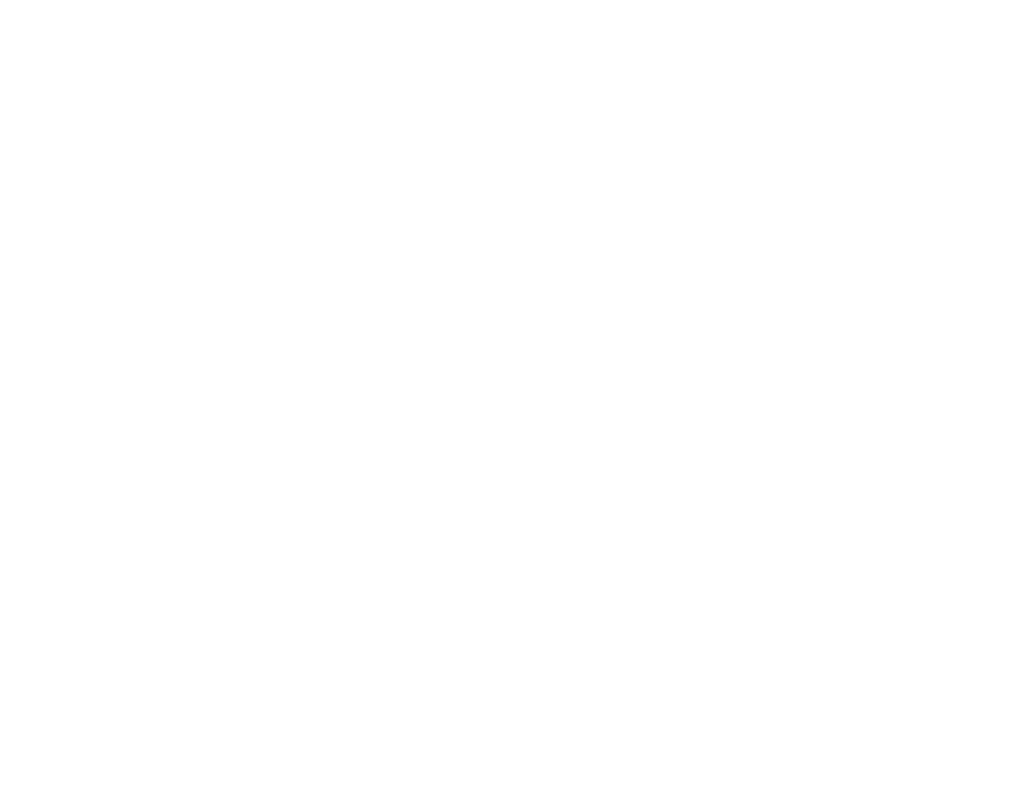
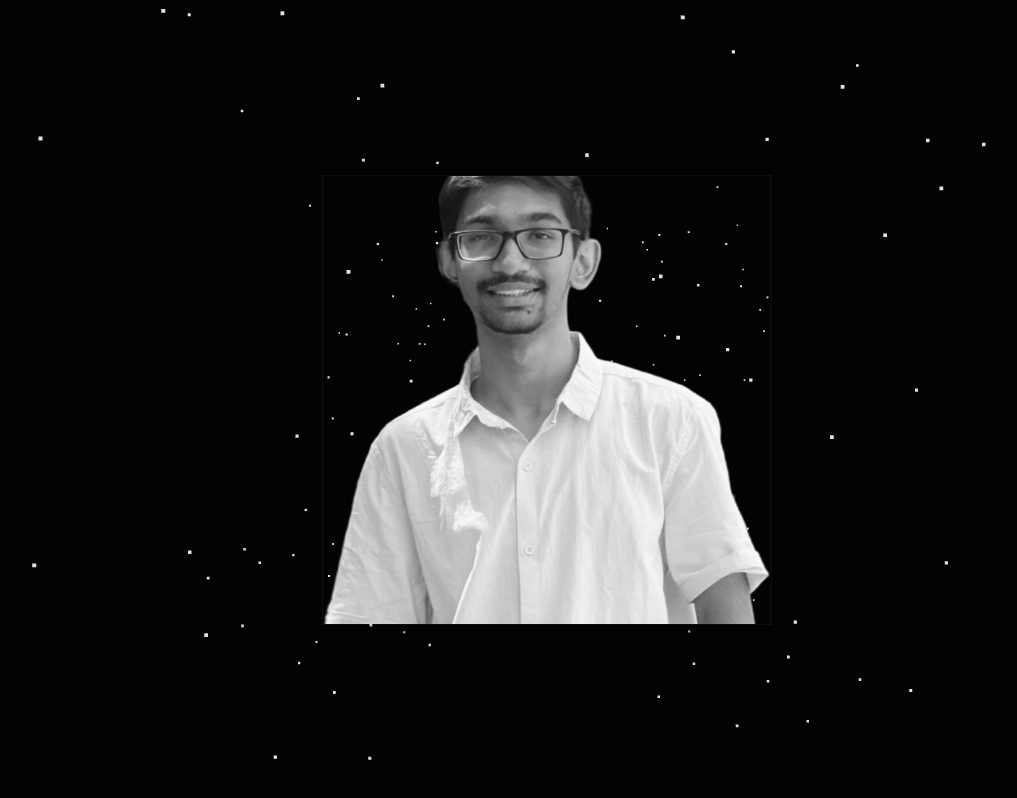
Before and after one commit to shlok377/portfolio, a React (Vite) app: page / in a window 1280 px wide. Shown: the whole page, without its empty margins (93-1110 px from the left). Built offline with nearby package versions, Linux system fonts and the light colour scheme.

Commit message:
Background + Img

```diff
--- a/package.json
+++ b/package.json
@@ -14,11 +14,14 @@
   },
   "dependencies": {
     "@react-spring/web": "^10.1.0",
+    "@react-three/drei": "^10.7.7",
+    "@react-three/fiber": "^9.6.1",
     "framer-motion": "^12.40.0",
     "gh-pages": "^6.3.0",
     "lucide-react": "^1.17.0",
     "react": "^19.2.6",
-    "react-dom": "^19.2.6"
+    "react-dom": "^19.2.6",
+    "three": "^0.184.0"
   },
   "devDependencies": {
     "@eslint/js": "^10.0.1",
--- a/src/App.jsx
+++ b/src/App.jsx
@@ -1,9 +1,44 @@
 import React from 'react';
+import { motion } from 'framer-motion';
+import Particles from './components/ReactBits/Particles';
+import { THEME_CONFIG } from './config';
 
 function App() {
+  const { colors, particles } = THEME_CONFIG;
+
   return (
-    <div className="min-h-screen bg-white text-black">
-      {/* Starting from a plain white page */}
+    <div className={`min-h-screen text-white relative overflow-hidden`} style={{ backgroundColor: colors.background }}>
+      {/* Background Particles */}
+      <div className="absolute inset-0 z-0">
+        <Particles
+          particleColors={colors.particles}
+          particleCount={particles.count}
+          particleSpread={particles.spread}
+          speed={particles.speed}
+          particleBaseSize={particles.baseSize}
+          moveParticlesOnHover
+          alphaParticles={false}
+          disableRotation={false}
+          pixelRatio={particles.pixelRatio}
+        />
+      </div>
+
+      {/* Hero Content */}
+      <main className="relative z-10 min-h-screen flex items-center justify-center px-6">
+        <motion.div
+          initial={{ opacity: 0, y: 20 }}
+          animate={{ opacity: 1, y: 0 }}
+          transition={{ duration: 1, ease: "easeOut" }}
+          className="relative group"
+        >
+          <div className="absolute -inset-1 bg-gradient-to-r from-white/10 to-transparent blur-xl opacity-0 group-hover:opacity-100 transition-opacity duration-700" />
+          <img
+            src="img/me_transparent.png"
+            alt="Shlok Dalsania"
+            className="w-64 h-64 md:w-[450px] md:h-[450px] object-cover relative z-10 grayscale border border-white/5 shadow-2xl transition-all duration-700 group-hover:grayscale-0 group-hover:scale-[1.02]"
+          />
+        </motion.div>
+      </main>
     </div>
   );
 }
--- /dev/null
+++ b/src/components/ReactBits/Particles.jsx
@@ -0,0 +1,112 @@
+import { useRef, useMemo } from 'react';
+import { Canvas, useFrame, useThree } from '@react-three/fiber';
+import * as THREE from 'three';
+
+const ParticleSystem = ({
+  particleCount = 200,
+  particleSpread = 10,
+  speed = 0.1,
+  particleColors = ['#ffffff'],
+  moveParticlesOnHover = false,
+  particleHoverFactor = 1,
+  alphaParticles = false,
+  particleBaseSize = 100,
+  sizeRandomness = 1,
+  disableRotation = false,
+}) => {
+  const points = useRef();
+  const { viewport, mouse } = useThree();
+
+  const particles = useMemo(() => {
+    const temp = [];
+    for (let i = 0; i < particleCount; i++) {
+      const t = Math.random() * 100;
+      const factor = 20 + Math.random() * 100;
+      const speedValue = 0.01 + Math.random() / 200;
+      const xFactor = -particleSpread + Math.random() * (particleSpread * 2);
+      const yFactor = -particleSpread + Math.random() * (particleSpread * 2);
+      const zFactor = -particleSpread + Math.random() * (particleSpread * 2);
+      const color = particleColors[Math.floor(Math.random() * particleColors.length)];
+
+      temp.push({ t, factor, speed: speedValue, xFactor, yFactor, zFactor, color });
+    }
+    return temp;
+  }, [particleCount, particleSpread, particleColors]);
+
+  const dummy = useMemo(() => new THREE.Object3D(), []);
+
+  useFrame((state) => {
+    if (!disableRotation && points.current) {
+      points.current.rotation.x = THREE.MathUtils.lerp(points.current.rotation.x, state.mouse.y * 0.2, 0.05);
+      points.current.rotation.y = THREE.MathUtils.lerp(points.current.rotation.y, state.mouse.x * 0.2, 0.05);
+    }
+
+    // Since we're using a points system, we don't need to update individual matrices
+    // unless we were using InstancedMesh. For Points, we'd typically update the position buffer.
+    // However, for a simple particle system, we can just let it be or update the geometry.
+  });
+
+  const [positions, colors, sizes] = useMemo(() => {
+    const pos = new Float32Array(particleCount * 3);
+    const col = new Float32Array(particleCount * 3);
+    const siz = new Float32Array(particleCount);
+    for (let i = 0; i < particleCount; i++) {
+      const i3 = i * 3;
+      const p = particles[i];
+      pos[i3] = p.xFactor;
+      pos[i3 + 1] = p.yFactor;
+      pos[i3 + 2] = p.zFactor;
+
+      const c = new THREE.Color(p.color);
+      col[i3] = c.r;
+      col[i3 + 1] = c.g;
+      col[i3 + 2] = c.b;
+
+      siz[i] = (particleBaseSize / 10) * (1 + Math.random() * sizeRandomness);
+    }
+    return [pos, col, siz];
+  }, [particles, particleCount, particleBaseSize, sizeRandomness]);
+
+  return (
+    <points ref={points}>
+      <bufferGeometry>
+        <bufferAttribute
+          attach="attributes-position"
+          count={positions.length / 3}
+          array={positions}
+          itemSize={3}
+        />
+        <bufferAttribute
+          attach="attributes-color"
+          count={colors.length / 3}
+          array={colors}
+          itemSize={3}
+        />
+      </bufferGeometry>
+      <pointsMaterial
+        size={0.1}
+        vertexColors
+        transparent={alphaParticles}
+        opacity={alphaParticles ? 0.6 : 1}
+        sizeAttenuation={true}
+        depthWrite={false}
+        blending={THREE.AdditiveBlending}
+      />
+    </points>
+  );
+};
+
+const Particles = (props) => {
+  return (
+    <div className="w-full h-full absolute inset-0">
+      <Canvas
+        camera={{ position: [0, 0, props.cameraDistance || 20], fov: 75 }}
+        dpr={props.pixelRatio || [1, 2]}
+      >
+        <ParticleSystem {...props} />
+      </Canvas>
+    </div>
+  );
+};
+
+export default Particles;
--- /dev/null
+++ b/src/config.js
@@ -0,0 +1,19 @@
+export const THEME_CONFIG = {
+  colors: {
+    background: "#030303",
+    primary: "#ff4d00", // Bright Orange accent
+    text: "#ffffff",
+    particles: ["#ffffff"],
+    zinc: {
+      500: "#71717a",
+      600: "#52525b",
+    }
+  },
+  particles: {
+    count: 200,
+    spread: 10,
+    speed: 0.1,
+    baseSize: 100,
+    pixelRatio: 1,
+  }
+};
--- a/src/index.css
+++ b/src/index.css
@@ -3,8 +3,8 @@
 @tailwind utilities;
 
 :root {
-  background-color: #ffffff;
-  color: #000000;
+  background-color: #030303;
+  color: #ffffff;
 }
 
 body {
```
Also changed, not shown: 1 other file (tests, documents, lock files or other folders).
